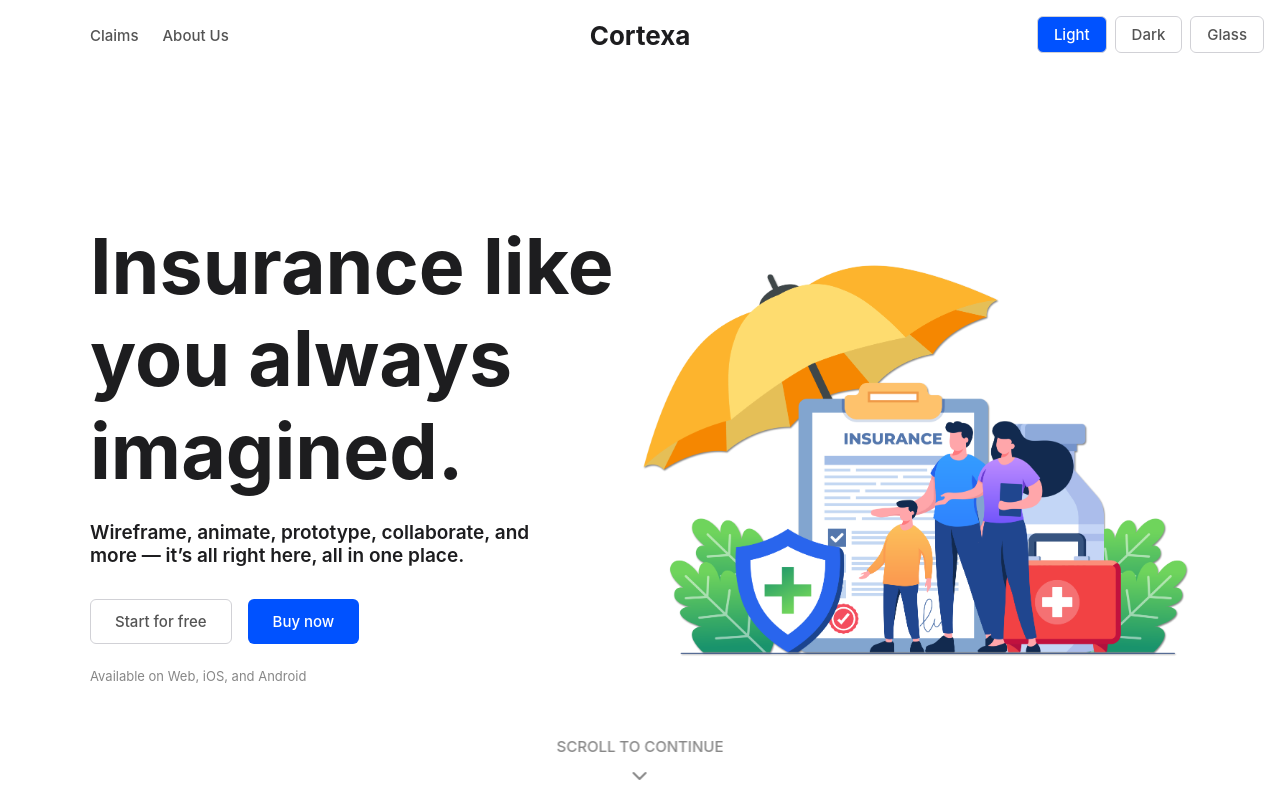
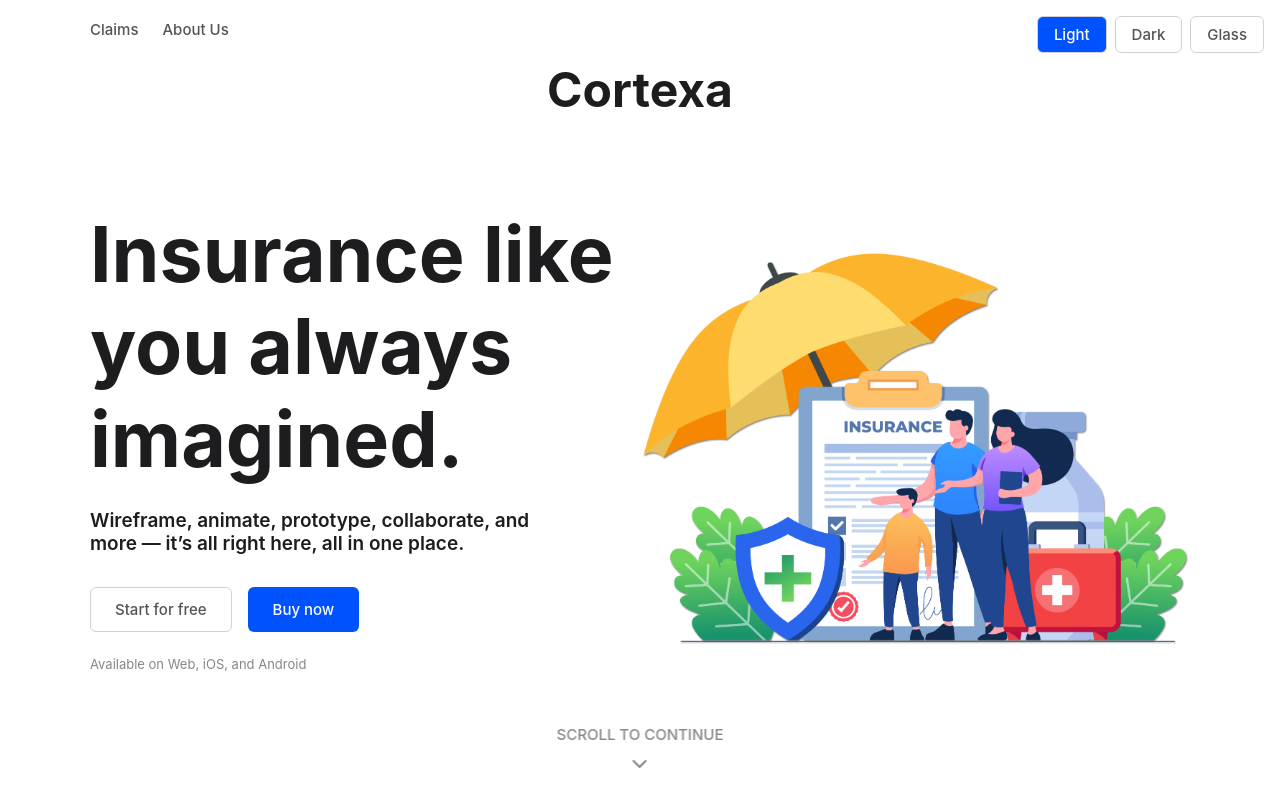
Before and after one commit to juanpatriciodoyle/cortexa-insurance, a React (Create React App) app: page / in a window 1280 px wide. Shown: the top 800 px of the page. Built offline with nearby package versions, Linux system fonts and the light colour scheme.

Commit message:
update header Logo animation

```diff
--- a/src/components/layout/Header.tsx
+++ b/src/components/layout/Header.tsx
@@ -20,6 +20,7 @@ const Nav = styled.nav`
     display: grid;
     grid-template-columns: 1fr auto 1fr;
     align-items: center;
+    position: relative;
 `;
 
 const NavLinks = styled.div`
@@ -27,10 +28,20 @@ const NavLinks = styled.div`
     gap: 24px;
 `;
 
-const CenteredLogo = styled(Link)`
+const CenteredLogo = styled(Link)<{ $isScrolled: boolean }>`
     text-decoration: none;
     color: ${({ theme }) => theme.colors.textHeadings};
     justify-self: center;
+    position: absolute;
+    left: 50%;
+    top: 50%;
+    transform: ${({ $isScrolled }) => ($isScrolled ? 'translate(-50%, -50%)' : 'translate(-50%, 50%)')};
+    transition: transform 0.4s ease-out, font-size 0.4s ease-out;
+
+    > ${Text} {
+        font-size: ${({ theme, $isScrolled }) => ($isScrolled ? theme.font.sizes.h2 : '48px')};
+        transition: font-size 0.4s ease-out;
+    }
 `;
 
 const RightAlign = styled.div`
@@ -62,7 +73,7 @@ function Header() {
                             <Text $variant="button">About Us</Text>
                         </StyledLink>
                     </NavLinks>
-                    <CenteredLogo to="/">
+                    <CenteredLogo to="/" $isScrolled={isScrolled}>
                         <Text $variant="h2">Cortexa</Text>
                     </CenteredLogo>
                     <RightAlign />
```
